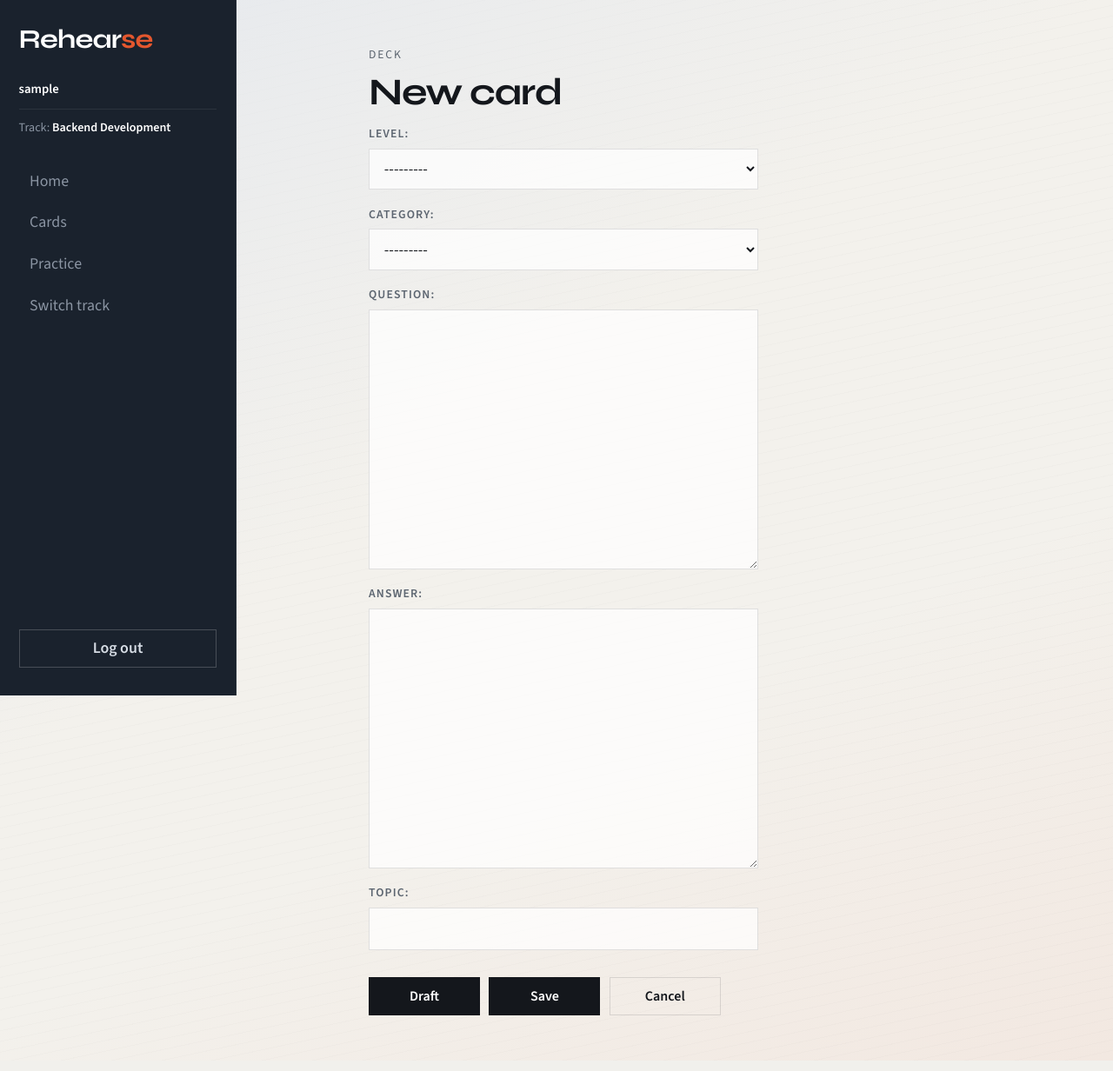
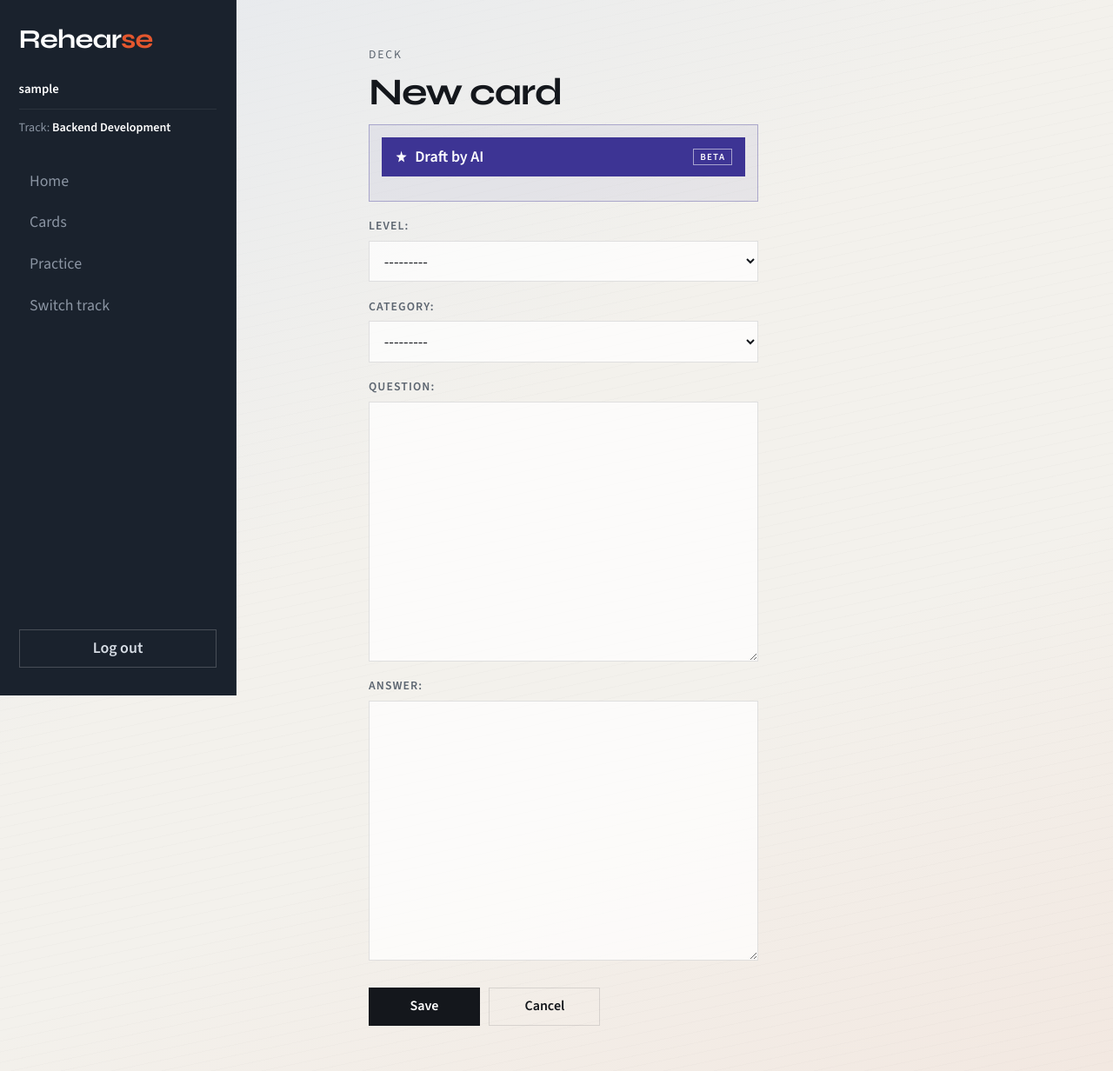
Before and after one commit to midetc/rehearse, a Django app: page /cards/create/ in a window 1280 px wide. Shown: the whole page at 87% size. Run offline with Django 5.2, Linux system fonts and the light colour scheme; a user stored in the database is signed in; data comes from the database, SQL or seed files in the repository; tables that the repository leaves empty hold one stand-in row (values such as "Sample post"); some libraries are stand-ins or nearby versions.

Commit message:
feat: add AI draft panel to card form

```diff
--- a/hub/forms.py
+++ b/hub/forms.py
@@ -1,4 +1,4 @@
-from django.forms import CharField, Form, ModelForm
+from django.forms import CharField, Form, ModelForm, TextInput
 
 from hub.models import Card
 
@@ -8,7 +8,12 @@ class CardQuestionSearchForm(Form):
 
 
 class CardForm(ModelForm):
-    topic = CharField(max_length=200, required=False)
+    topic = CharField(
+        max_length=200,
+        required=False,
+        label="Topic",
+        widget=TextInput(attrs={"placeholder": "For example, Python decorators"}),
+    )
 
     class Meta:
         model = Card
--- a/static/css/styles.css
+++ b/static/css/styles.css
@@ -335,6 +335,75 @@ button.btn-ok {
   border-color: #185a44;
 }
 
+.ai-draft {
+  display: grid;
+  gap: 0.85rem;
+  padding: 0.85rem;
+  border: 1px solid rgba(61, 52, 148, 0.35);
+  background: rgba(61, 52, 148, 0.06);
+}
+
+.ai-draft > summary {
+  display: flex;
+  align-items: center;
+  gap: 0.5rem;
+  list-style: none;
+  cursor: pointer;
+  min-height: 2.75rem;
+  padding: 0.5rem 0.9rem;
+  background: #3d3494;
+  border: 1px solid #3d3494;
+  color: #fff;
+  font-weight: 600;
+}
+
+.ai-draft > summary::-webkit-details-marker {
+  display: none;
+}
+
+.ai-draft > summary:hover {
+  background: #322b78;
+  border-color: #322b78;
+}
+
+.ai-star {
+  width: 0.95rem;
+  height: 0.95rem;
+  flex: none;
+}
+
+.ai-beta {
+  margin-left: auto;
+  font-size: 0.68rem;
+  letter-spacing: 0.12em;
+  text-transform: uppercase;
+  line-height: 1.2;
+  border: 1px solid rgba(255, 255, 255, 0.55);
+  padding: 0.12rem 0.42rem;
+}
+
+.ai-draft:not([open]) > :not(summary) {
+  display: none;
+}
+
+.ai-draft-panel {
+  display: grid;
+  gap: 0.75rem;
+}
+
+button.btn-ai {
+  width: 100%;
+  background: #3d3494;
+  border-color: #3d3494;
+  color: #fff;
+}
+
+button.btn-ai:hover {
+  background: #322b78;
+  border-color: #322b78;
+  color: #fff;
+}
+
 .filters {
   display: grid;
   gap: 0.75rem;
@@ -392,6 +461,19 @@ label {
   letter-spacing: 0.08em;
   color: var(--ink-muted);
   font-weight: 600;
+}
+
+.errorlist {
+  margin: 0.15rem 0 0;
+  padding-left: 1.25rem;
+  color: #b42318;
+  font-size: 0.98rem;
+  line-height: 1.4;
+  list-style: disc;
+}
+
+.errorlist li + li {
+  margin-top: 0.28rem;
 }
 
 input[type="text"],
--- a/templates/hub/card_form.html
+++ b/templates/hub/card_form.html
@@ -7,11 +7,36 @@
   <h1 class="page-title">{{ object|yesno:"Edit card,New card" }}</h1>
   <form method="post" class="stack">
     {% csrf_token %}
-    {{ form.as_p }}
+    {% if not object %}
+      <details class="ai-draft"{% if form.topic.value or form.topic.errors or form.non_field_errors %} open{% endif %}>
+        <summary>
+          <svg class="ai-star" viewBox="0 0 16 16" aria-hidden="true">
+            <path fill="currentColor" d="M8 0.6 9.35 5.4 14.4 6.15 10.55 9.15 11.7 14.2 8 11.55 4.3 14.2 5.45 9.15 1.6 6.15 6.65 5.4Z"/>
+          </svg>
+          Draft by AI
+          <span class="ai-beta">Beta</span>
+        </summary>
+        <div class="ai-draft-panel">
+          {{ form.non_field_errors }}
+          <p>
+            <label for="{{ form.topic.id_for_label }}">{{ form.topic.label }}</label>
+            {{ form.topic }}
+            {{ form.topic.errors }}
+          </p>
+          <button type="submit" name="draft" value="1" class="btn-ai" formnovalidate>Generate</button>
+        </div>
+      </details>
+    {% endif %}
+    {% for field in form %}
+      {% if field.name != "topic" %}
+        <p>
+          {{ field.label_tag }}
+          {{ field }}
+          {{ field.errors }}
+        </p>
+      {% endif %}
+    {% endfor %}
     <div class="actions-row">
-      {% if not object %}
-        <button type="submit" name="draft" value="1" formnovalidate>Draft</button>
-      {% endif %}
       <button type="submit">Save</button>
       <a class="btn-ghost" href="{% url 'hub:card-list' %}">Cancel</a>
     </div>
--- a/templates/registration/register.html
+++ b/templates/registration/register.html
@@ -21,9 +21,7 @@
             <p>
               <label for="{{ field.id_for_label }}">{{ field.label }}</label>
               {{ field }}
-              {% if field.errors %}
-                <span class="meta">{{ field.errors|striptags }}</span>
-              {% endif %}
+              {{ field.errors }}
             </p>
           {% endfor %}
           <button type="submit">Create account</button>
```
